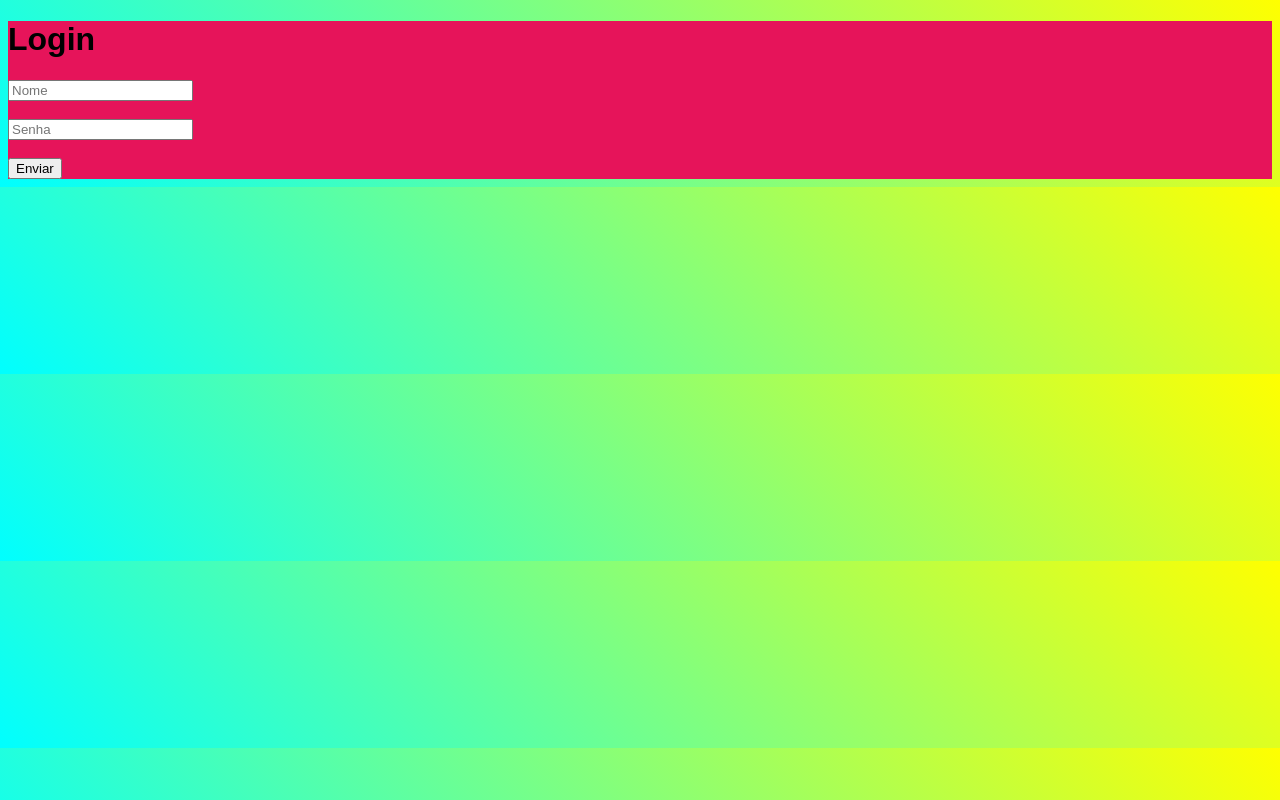
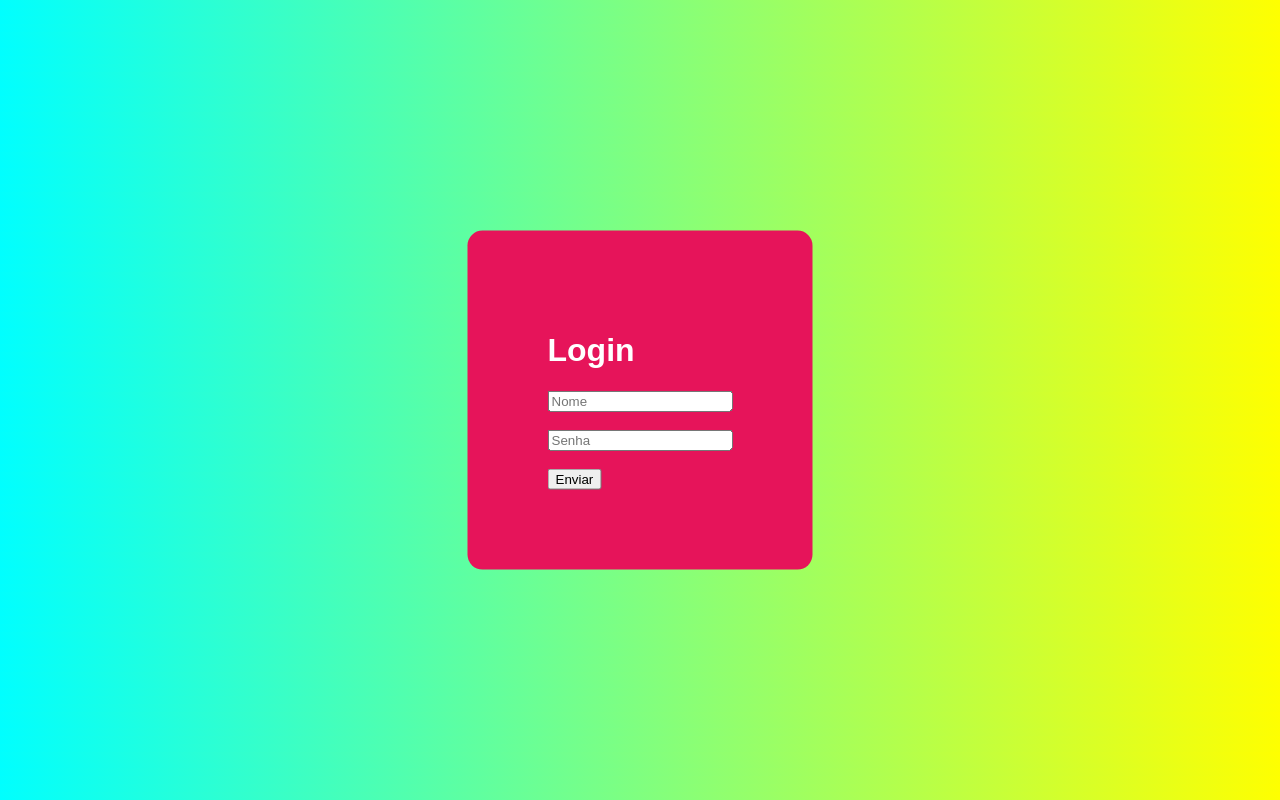
Before and after one commit to pinkytgarcia/login, a plain HTML site: page index.html in a window 1280 px wide. Drawn offline with Linux system fonts and the light colour scheme.

Commit message:
mudanças de cores parte 3

```diff
--- a/styles.css
+++ b/styles.css
@@ -4,4 +4,11 @@ body{
 }
 div{
     background-color: rgb(230, 20, 90);
+    position: absolute;
+    top: 50%;
+    left: 50%;
+    transform: translate(-50%, -50%);
+    padding: 80px;
+    border-radius: 15px;
+    color: white;
 }
```
